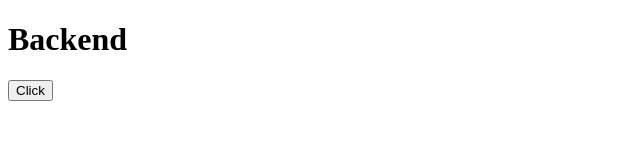
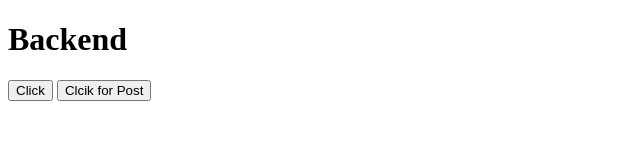
Before and after one commit to Testerzopa/express-api, a website: page frontend/index.html in a window 1280 px wide. Shown: the whole page, without its empty margins (0-640 px from the left). Drawn offline with Linux system fonts and the light colour scheme.

Commit message:
First Post data

```diff
--- a/backend/server.js
+++ b/backend/server.js
@@ -4,11 +4,16 @@ const app = express()
 const port = 3000
 
 app.use(cors())
+app.use(express.json())
 
 app.get('/', (req, res) => {
   res.send('Hello World!')
 })
 
+app.post('/test', (req, res) => {
+  res.json('This is Test')
+})
+
 app.listen(port, () => {
   console.log(`Example app listening on port ${port}`)
 })
--- a/frontend/index.html
+++ b/frontend/index.html
@@ -8,6 +8,7 @@
 <body>
     <h1>Backend</h1>
     <button onclick="getData()">Click</button>
+    <button onclick="postData()">Clcik for Post</button>
     <p id="result"></p>
 
     <script>
@@ -18,6 +19,19 @@
             document.getElementById("result").innerText = data;
         }
 
+        async function postData() {
+            const response = await fetch("http://localhost:3000/test",{ //ดึงข้อมูลจาก localhost
+                method:"POST", //ประเภท POST
+                headers:{"Content-Type":"application/json"}, //ส่งข้อความเป็น JSON
+                body:JSON.stringify({ //json แปลงข้อความเป็น string
+                    name:"New",
+                    message:"Correct Answer"
+                })
+            })
+            const data = await response.text() //data เก็บข้อความจาก response
+            document.getElementById("result").innerText = JSON.stringify(data) //ให้ id result นำข้อมูลจาก data ที่แปลงเป็น string มาแสดง
+        }
+
     </script>
 </body>
 </html>
```
